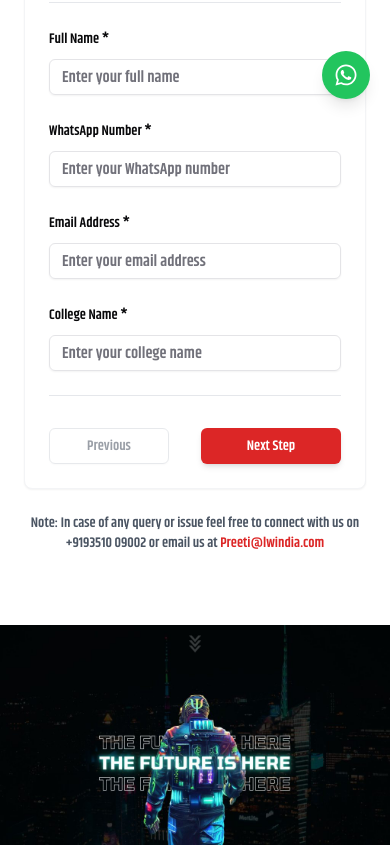
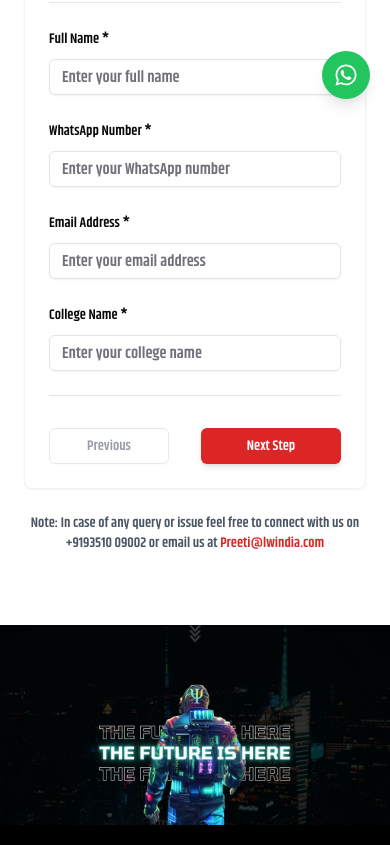
Before and after one commit to LWindia/summerinternship-2026, a Next.js app: page /application-form in a window 390 px wide. Shown: the part 681-1526 px from the top of the page. Built offline with nearby package versions, Linux system fonts and the light colour scheme.

Commit message:
Fix: Ensure footer image displays identically on desktop and mobile with proper aspect ratio

```diff
--- a/src/components/Footer3.tsx
+++ b/src/components/Footer3.tsx
@@ -5,17 +5,18 @@
 
     return (
         <>
-        <div className="w-full h-auto mx-auto relative">
+        <div className="w-full mx-auto relative">
+                <div className="relative w-full" style={{ aspectRatio: '1920/400', minHeight: '200px' }}>
                     <Image
-                    className="w-full h-auto object-cover"
                         src="/assets/footerImage.jpg"
                         alt="Footer"
-                    width={1920}
-                    height={400}
+                        fill
+                        className="object-cover"
                         sizes="100vw"
                         loading="lazy"
                         priority={false}
                     />
+                </div>
         </div>
 
         </>
```
Lines whose indentation alone changed are shown as unchanged.
